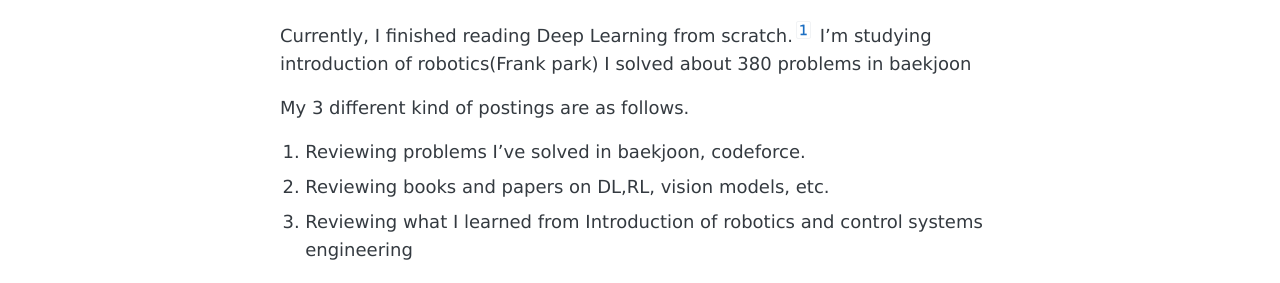
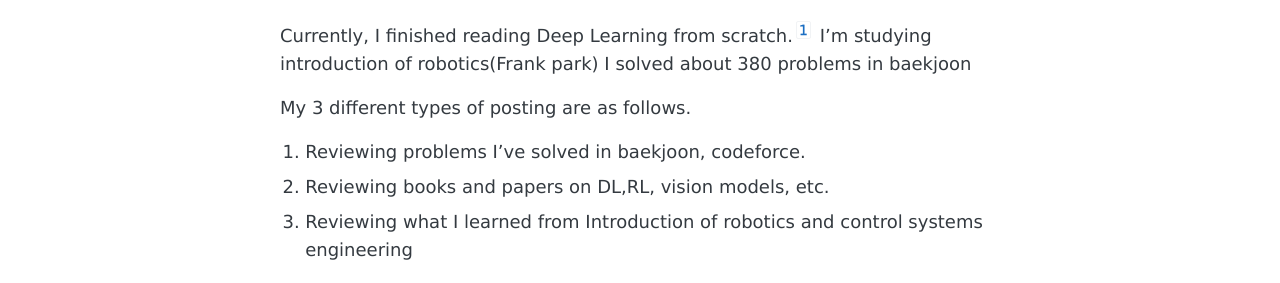
Before and after one commit to saluv1/saluv1.github.io, a Jekyll site: the page built from _posts/2025-03-06-start!.md, in a window 1280 px wide. Shown: the part 494-777 px from the top of the page. Built offline with Jekyll 4.4.1, drawn with Linux system fonts in a browser that asks for light colours; comment, search, counter and statistics services are not loaded.

Commit message:
Update 2025-03-06-start!.md

```diff
--- a/_posts/2025-03-06-start!.md
+++ b/_posts/2025-03-06-start!.md
@@ -15,7 +15,7 @@ Currently, I finished reading Deep Learning from scratch.[^1]
            I'm studying introduction of robotics(Frank park)
            I solved about 380 problems in baekjoon
 
-My 3 different kind of postings are as follows.
+My 3 different types of posting are as follows.
 1. Reviewing problems I've solved in baekjoon, codeforce.
 2. Reviewing books and papers on DL,RL, vision models, etc.
 3. Reviewing what I learned from Introduction of robotics and control systems engineering
```
